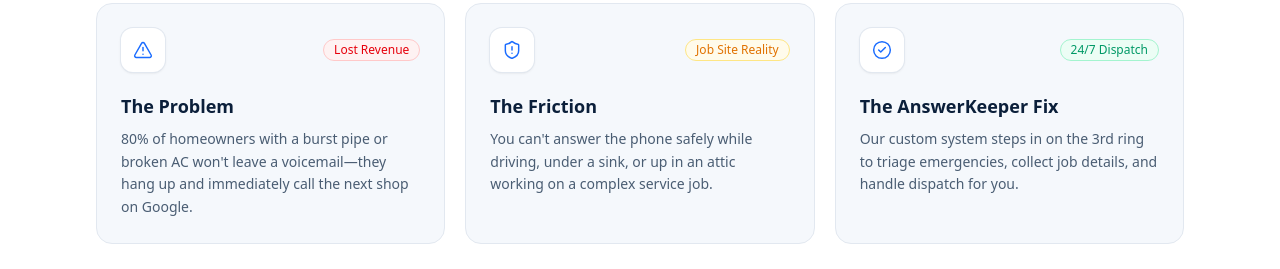
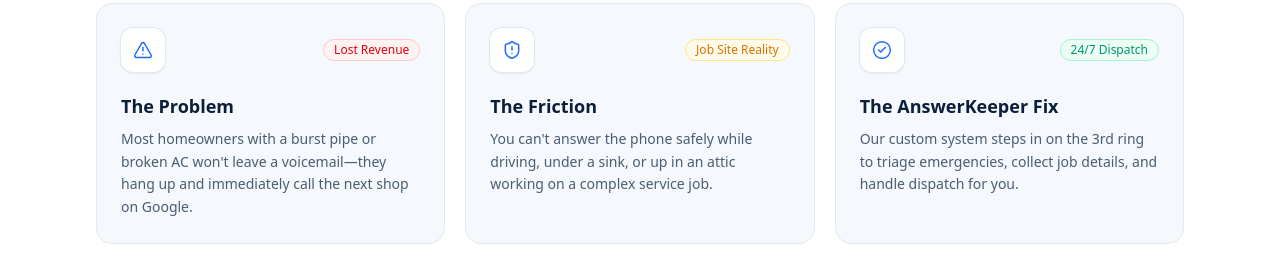
Before and after one commit to AnswerKeeper/answerkeeper-website, a Next.js app: page / in a window 1280 px wide. Shown: the part 1720-1989 px from the top of the page. Built offline with nearby package versions, Linux system fonts and the light colour scheme.

Commit message:
fix FAQ unbuilt feature claims and remove unsourced statistics

```diff
--- a/src/components/landing/FAQ.tsx
+++ b/src/components/landing/FAQ.tsx
@@ -32,7 +32,7 @@
   {
     question: "What if we want a human to take over?",
     answer:
-      "You can set rules to warm-transfer to a live team member during business hours, or review every transcript and recording from your dashboard after the call.",
+      "You can review every call's summary and full transcript directly—we'll get this to you right after each call. A self-serve dashboard and live warm-transfer to your team are on our roadmap.",
   },
 ];
 
--- a/src/components/landing/Problem.tsx
+++ b/src/components/landing/Problem.tsx
@@ -7,7 +7,7 @@
     badge: "Lost Revenue",
     badgeStyle: "bg-red-50 text-red-600 border-red-200",
     description:
-      "80% of homeowners with a burst pipe or broken AC won't leave a voicemail—they hang up and immediately call the next shop on Google.",
+      "Most homeowners with a burst pipe or broken AC won't leave a voicemail—they hang up and immediately call the next shop on Google.",
   },
   {
     icon: ShieldAlert,
--- a/src/components/landing/RevenueCalculator.tsx
+++ b/src/components/landing/RevenueCalculator.tsx
@@ -85,7 +85,7 @@
             <div className="mt-8 flex items-start gap-3 rounded-xl border border-amber-200 bg-amber-50/60 p-4 text-xs text-amber-900 shadow-xs transition-all duration-300 hover:border-amber-300 hover:bg-amber-50">
               <AlertCircle size={18} className="shrink-0 text-amber-600" />
               <p>
-                <strong>Did you know?</strong> 80% of residential callers hang up without leaving a voicemail if no one answers within 3 rings.
+                <strong>Did you know?</strong> Most residential callers hang up without leaving a voicemail if no one answers quickly.
               </p>
             </div>
           </div>
```
